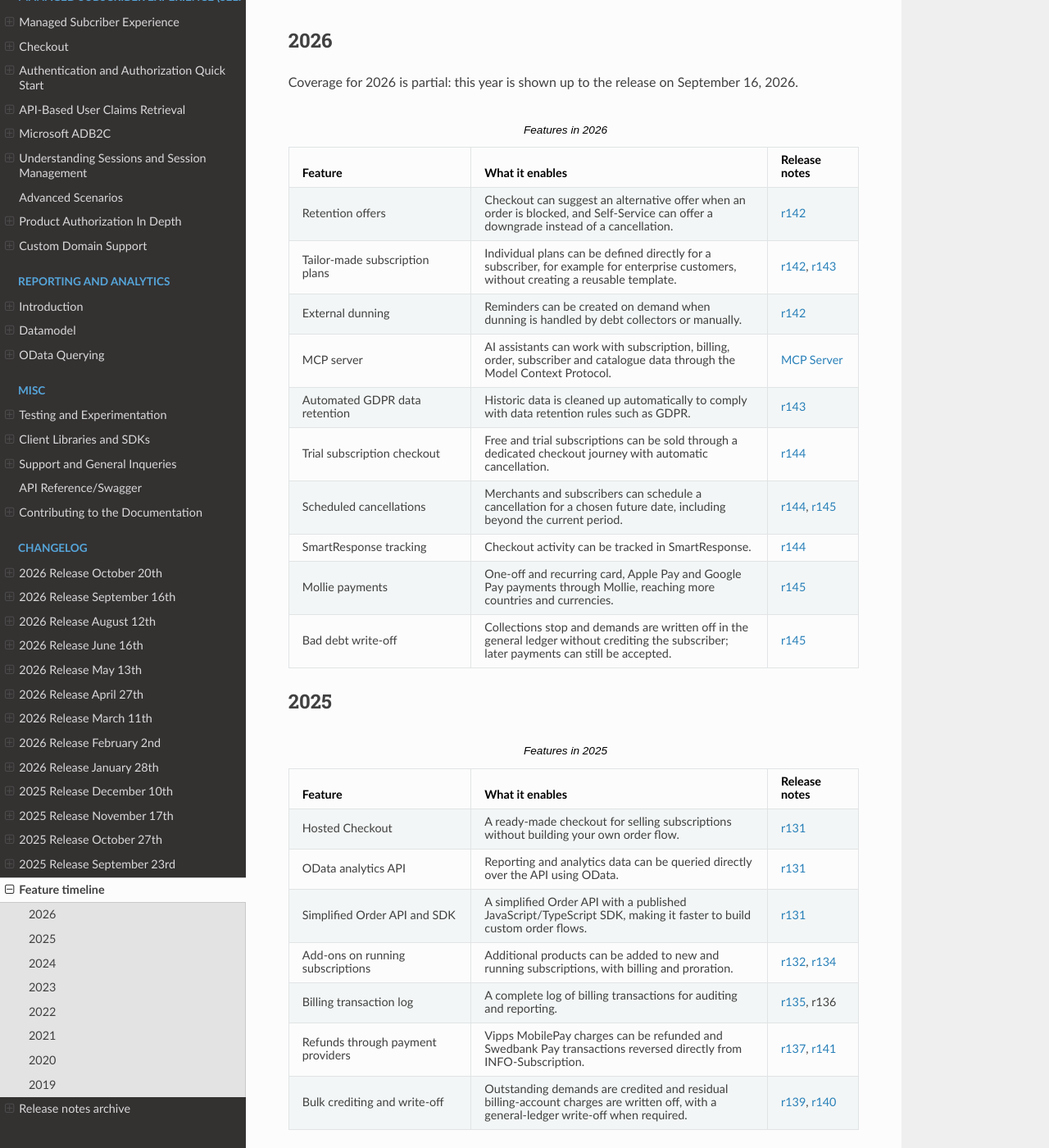
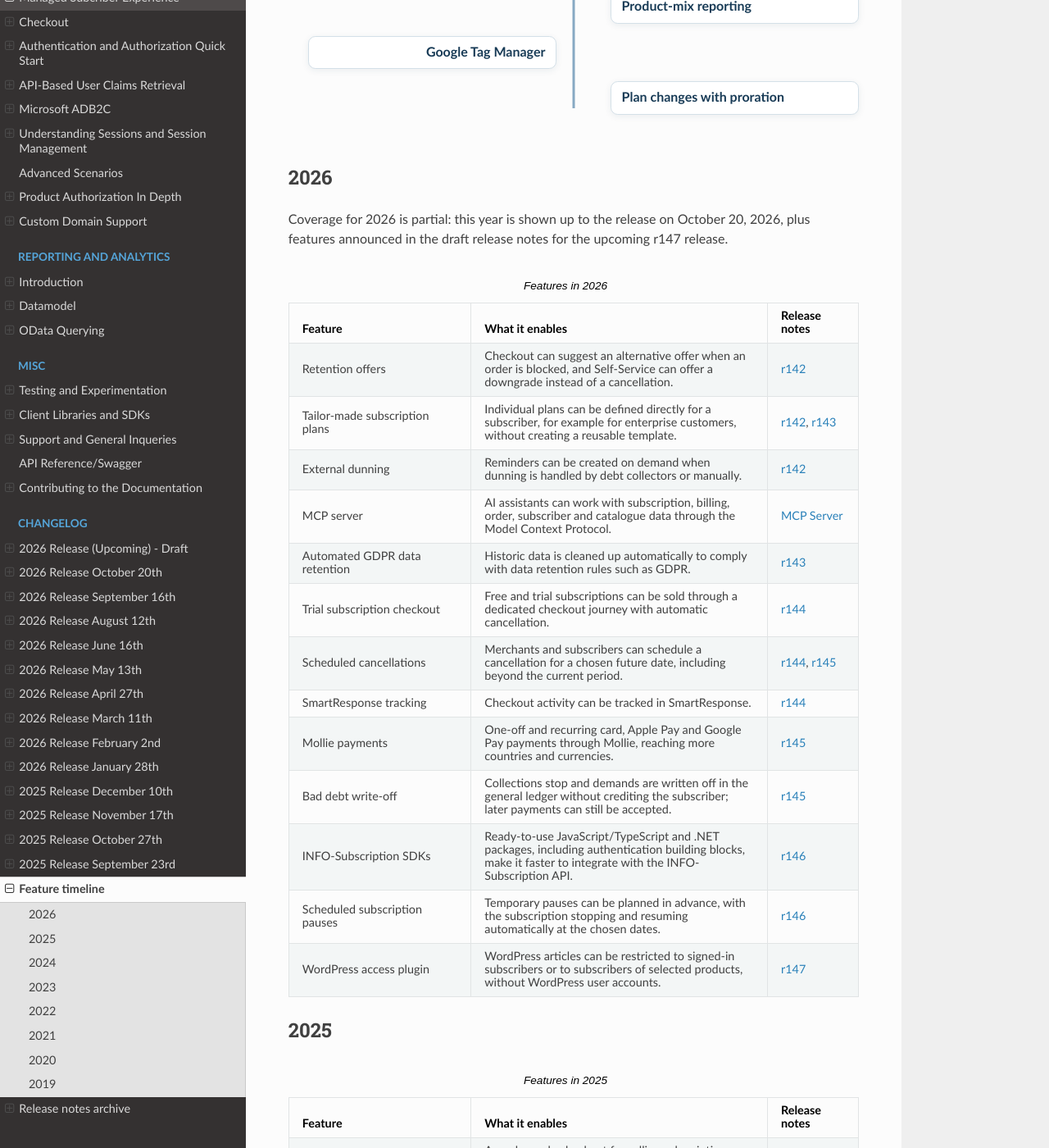
Before and after one commit to infosoftas/info-subscription-doc, a Sphinx documentation site: the page built from source/changelog/feature-timeline.rst, in a window 1280 px wide and 1400 px high, scrolled down 5626 px. Shown: the whole window at 82% size. Built offline with Sphinx 7.4.7 and the Read the Docs theme 3.1.0, drawn with Linux system fonts in a browser that asks for light colours; formulas are drawn with MathJax 3; some of the changed text lies outside the part shown.

Commit message:
docs(changelog): add draft r147 release notes and update feature timeline
Add draft release notes for r147 covering the INFO-Subscription Access WordPress plugin, and add the r146 SDKs, scheduled subscription pauses and the WordPress plugin to the 2026 feature timeline.

Co-authored-by: Copilot <223556219+Copilot@users.noreply.github.com>

```diff
--- a/source/changelog/changelog.rst
+++ b/source/changelog/changelog.rst
@@ -1,5 +1,6 @@
 .. _changelog:
 
+.. include:: r147.inc
 .. include:: r146.inc
 .. include:: r145.inc
 .. include:: r144.inc
--- a/source/changelog/feature-timeline.rst
+++ b/source/changelog/feature-timeline.rst
@@ -61,6 +61,9 @@ Feature timeline
    <li class="feature-history-item feature-history-right"><a class="feature-history-card" href="#feature-entry-2026-smartresponse-tracking"><strong>SmartResponse tracking</strong></a></li>
    <li class="feature-history-item feature-history-left"><a class="feature-history-card" href="#feature-entry-2026-mollie-payments"><strong>Mollie payments</strong></a></li>
    <li class="feature-history-item feature-history-right"><a class="feature-history-card" href="#feature-entry-2026-bad-debt-write-off"><strong>Bad debt write-off</strong></a></li>
+   <li class="feature-history-item feature-history-left"><a class="feature-history-card" href="#feature-entry-2026-info-subscription-sdks"><strong>INFO-Subscription SDKs</strong></a></li>
+   <li class="feature-history-item feature-history-right"><a class="feature-history-card" href="#feature-entry-2026-scheduled-subscription-pauses"><strong>Scheduled subscription pauses</strong></a></li>
+   <li class="feature-history-item feature-history-left"><a class="feature-history-card" href="#feature-entry-2026-wordpress-access-plugin"><strong>WordPress access plugin</strong></a></li>
    </ol>
    <div class="feature-history-year" id="timeline-year-2025"><span>2025</span></div>
    <ol class="feature-history-items">
@@ -162,7 +165,7 @@ Feature timeline
 2026
 ====
 
-Coverage for 2026 is partial: this year is shown up to the release on September 16, 2026.
+Coverage for 2026 is partial: this year is shown up to the release on October 20, 2026, plus features announced in the draft release notes for the upcoming r147 release.
 
 .. list-table:: Features in 2026
    :header-rows: 1
@@ -221,6 +224,21 @@ Coverage for 2026 is partial: this year is shown up to the release on September
        Bad debt write-off
      - Collections stop and demands are written off in the general ledger without crediting the subscriber; later payments can still be accepted.
      - :ref:`r145 <changelog-r145>`
+   * - .. _feature-entry-2026-info-subscription-sdks:
+
+       INFO-Subscription SDKs
+     - Ready-to-use JavaScript/TypeScript and .NET packages, including authentication building blocks, make it faster to integrate with the INFO-Subscription API.
+     - :ref:`r146 <changelog-r146>`
+   * - .. _feature-entry-2026-scheduled-subscription-pauses:
+
+       Scheduled subscription pauses
+     - Temporary pauses can be planned in advance, with the subscription stopping and resuming automatically at the chosen dates.
+     - :ref:`r146 <changelog-r146>`
+   * - .. _feature-entry-2026-wordpress-access-plugin:
+
+       WordPress access plugin
+     - WordPress articles can be restricted to signed-in subscribers or to subscribers of selected products, without WordPress user accounts.
+     - :ref:`r147 <changelog-r147>`
 
 .. _feature-timeline-2025:
 
```
Also changed, not shown: other parts of source/changelog/feature-timeline.rst (+1 -1 lines), source/changelog/r147.inc (added, +36 -0 lines).
